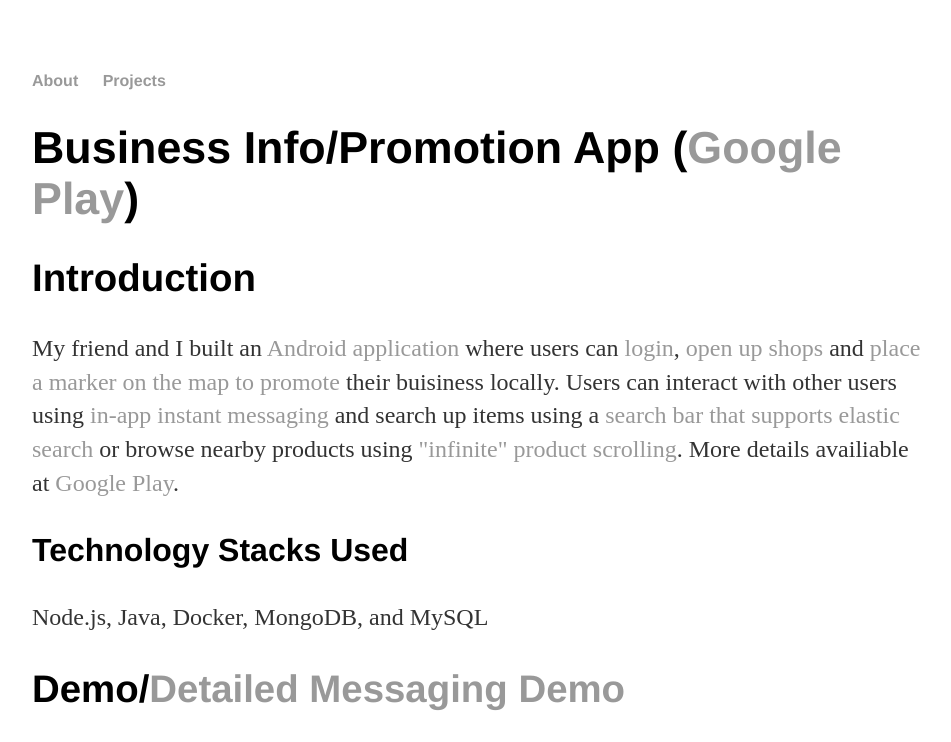
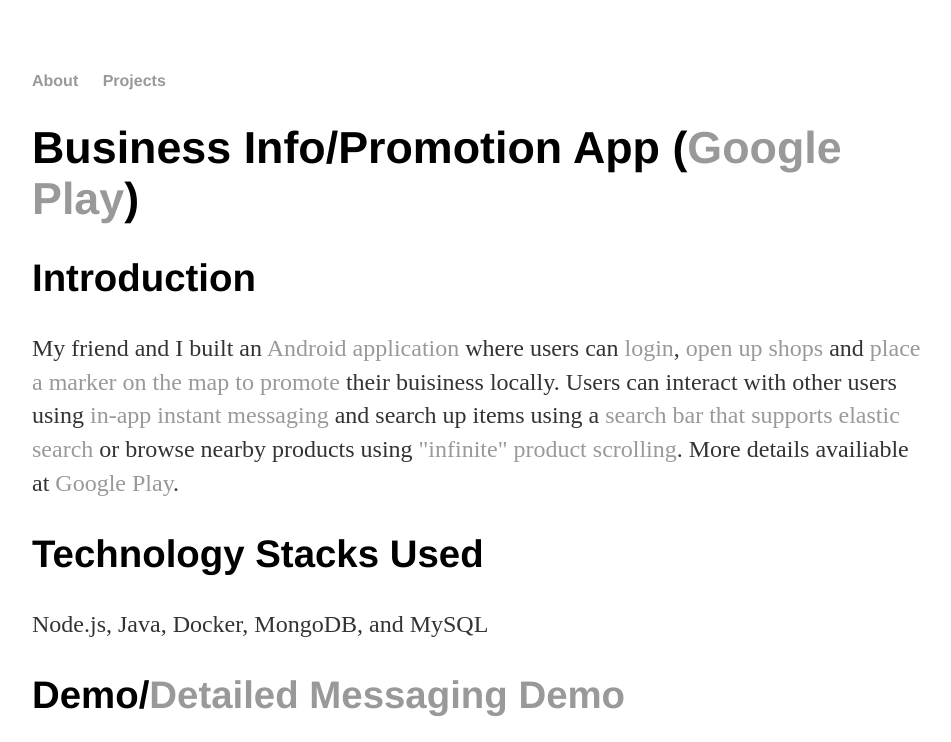
Before and after one commit to jcho7022/jcho7022.github.io, a Jekyll site: the page built from projects/float/index.html, in a window 1280 px wide. Shown: the top 742 px of the page, without its empty margins (160-1111 px from the left). Built offline with Jekyll 4.4.1, drawn with Linux system fonts in a browser that asks for light colours; grey boxes are pictures that could not be loaded.

```diff
--- a/projects/float/index.html
+++ b/projects/float/index.html
@@ -13,7 +13,7 @@ and search up items using a <a href="https://jcho7022.github.io/projects/float/e
   or browse nearby products using <a href="https://jcho7022.github.io/projects/float/infinite_product.jpg">"infinite" product scrolling</a>.
 	More details availiable at <a href="https://play.google.com/store/apps/details?id=com.floatapplication">Google Play</a>. </p>
 
-<h3>Technology Stacks Used</h3>
+<h2>Technology Stacks Used</h2>
 <p>Node.js, Java, Docker, MongoDB, and MySQL</p>
 
 <h2>Demo/<a href="https://jcho7022.github.io/projects/chatbot">Detailed Messaging Demo</a></h2>
```
